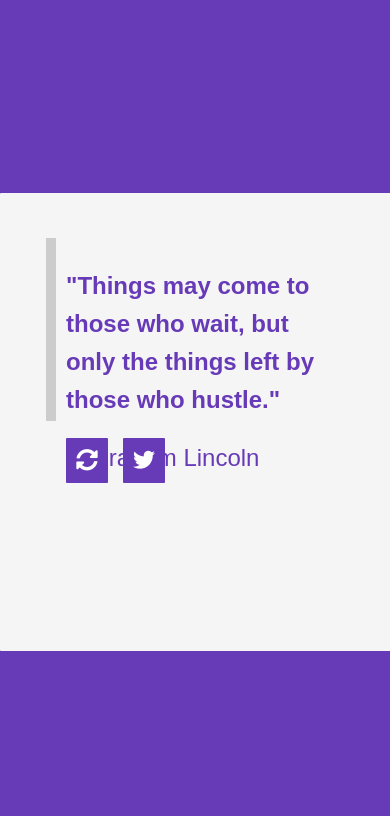
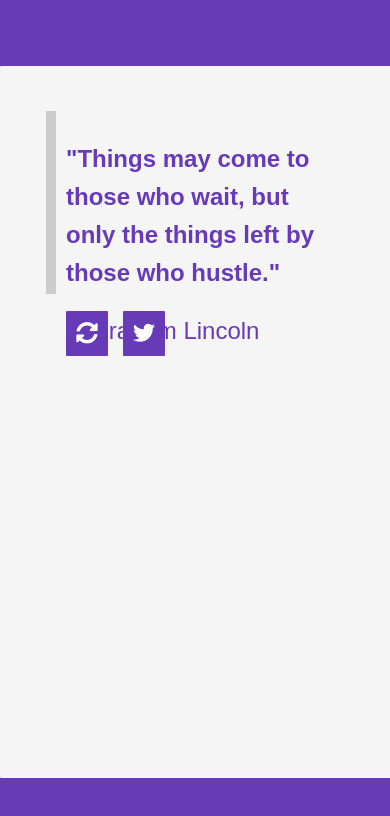
Before and after one commit to saracarlile/quote-machine, a React (Create React App) app: page / in a window 390 px wide. Shown: the top 816 px of the page. Built offline with nearby package versions, Linux system fonts and the light colour scheme.

Commit message:
mobile css changes

```diff
--- a/src/App.css
+++ b/src/App.css
@@ -441,7 +441,7 @@ button:focus {outline:0;}
     border-radius: 1px;
     padding: 1em 2em;
     width: 80%;
-    height: 50%;
+    height: 80%;
   }
 
 }
```
